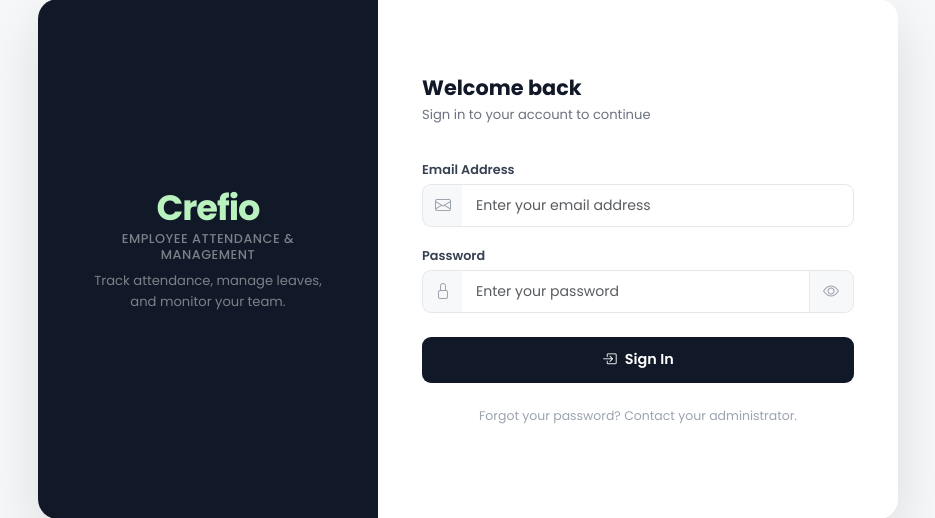
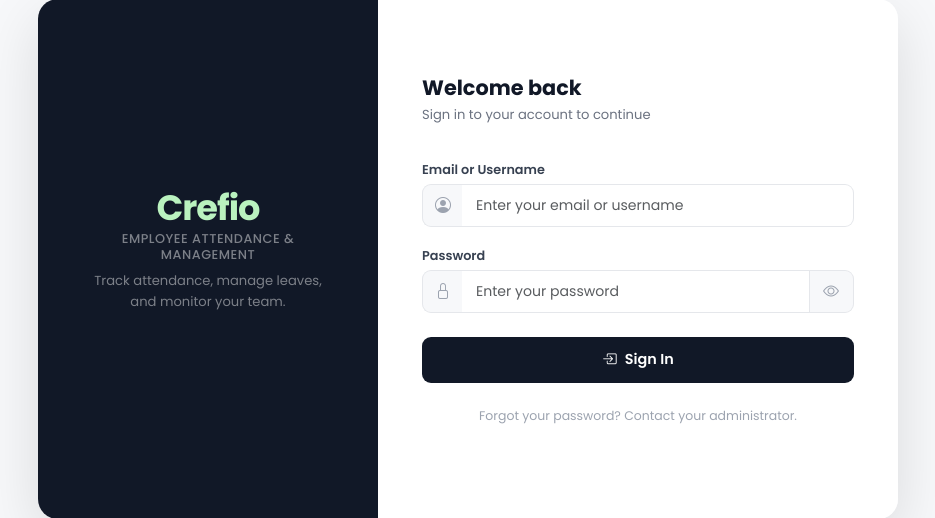
Before and after one commit to Bugsquasher-4253/CRM, a Django app: page / in a window 1280 px wide. Shown: the part 141-659 px from the top of the page, without its empty margins (172-1107 px from the left). Run offline with Django 5.2, Linux system fonts and the light colour scheme.

Commit message:
Allow login with email OR username (fallback for admin without email)
Login now tries email lookup first; if no match, falls back to direct
username auth — so existing admin accounts work immediately without
needing an email set.

Co-Authored-By: Claude Sonnet 4.6 <noreply@anthropic.com>

```diff
--- a/attendance_project/attendance/forms.py
+++ b/attendance_project/attendance/forms.py
@@ -4,10 +4,11 @@ from .models import Employee, LeaveRequest, SupportTicket, SalaryRecord, Departm
 
 
 class LoginForm(forms.Form):
-    email = forms.EmailField(widget=forms.EmailInput(attrs={
+    email = forms.CharField(widget=forms.TextInput(attrs={
         'class': 'form-control form-control-lg',
-        'placeholder': 'Enter your email address',
+        'placeholder': 'Enter your email or username',
         'autocomplete': 'email',
+        'inputmode': 'email',
     }))
     password = forms.CharField(widget=forms.PasswordInput(attrs={
         'class': 'form-control form-control-lg',
--- a/attendance_project/attendance/templates/attendance/login.html
+++ b/attendance_project/attendance/templates/attendance/login.html
@@ -138,9 +138,9 @@
       <form method="POST">
         {% csrf_token %}
         <div class="mb-3">
-          <label class="form-label">Email Address</label>
+          <label class="form-label">Email or Username</label>
           <div class="input-group">
-            <span class="input-group-text"><i class="bi bi-envelope"></i></span>
+            <span class="input-group-text"><i class="bi bi-person-circle"></i></span>
             {{ form.email }}
           </div>
         </div>
--- a/attendance_project/attendance/views.py
+++ b/attendance_project/attendance/views.py
@@ -53,17 +53,20 @@ def login_view(request):
     if request.method == 'POST':
         form = LoginForm(request.POST)
         if form.is_valid():
-            email    = form.cleaned_data['email'].strip().lower()
-            password = form.cleaned_data['password']
+            login_input = form.cleaned_data['email'].strip()
+            password    = form.cleaned_data['password']
             user = None
+            # Try email first
             try:
-                user_obj = User.objects.get(email__iexact=email)
+                user_obj = User.objects.get(email__iexact=login_input)
                 user = authenticate(request, username=user_obj.username, password=password)
             except User.DoesNotExist:
                 pass
             except User.MultipleObjectsReturned:
-                messages.error(request, 'Multiple accounts found with this email. Contact admin.')
-                user = None
+                messages.error(request, 'Multiple accounts share this email. Contact admin.')
+            # Fall back to username (e.g. admin account without email set)
+            if user is None:
+                user = authenticate(request, username=login_input, password=password)
             if user is not None:
                 login(request, user)
                 if user.is_staff:
```
